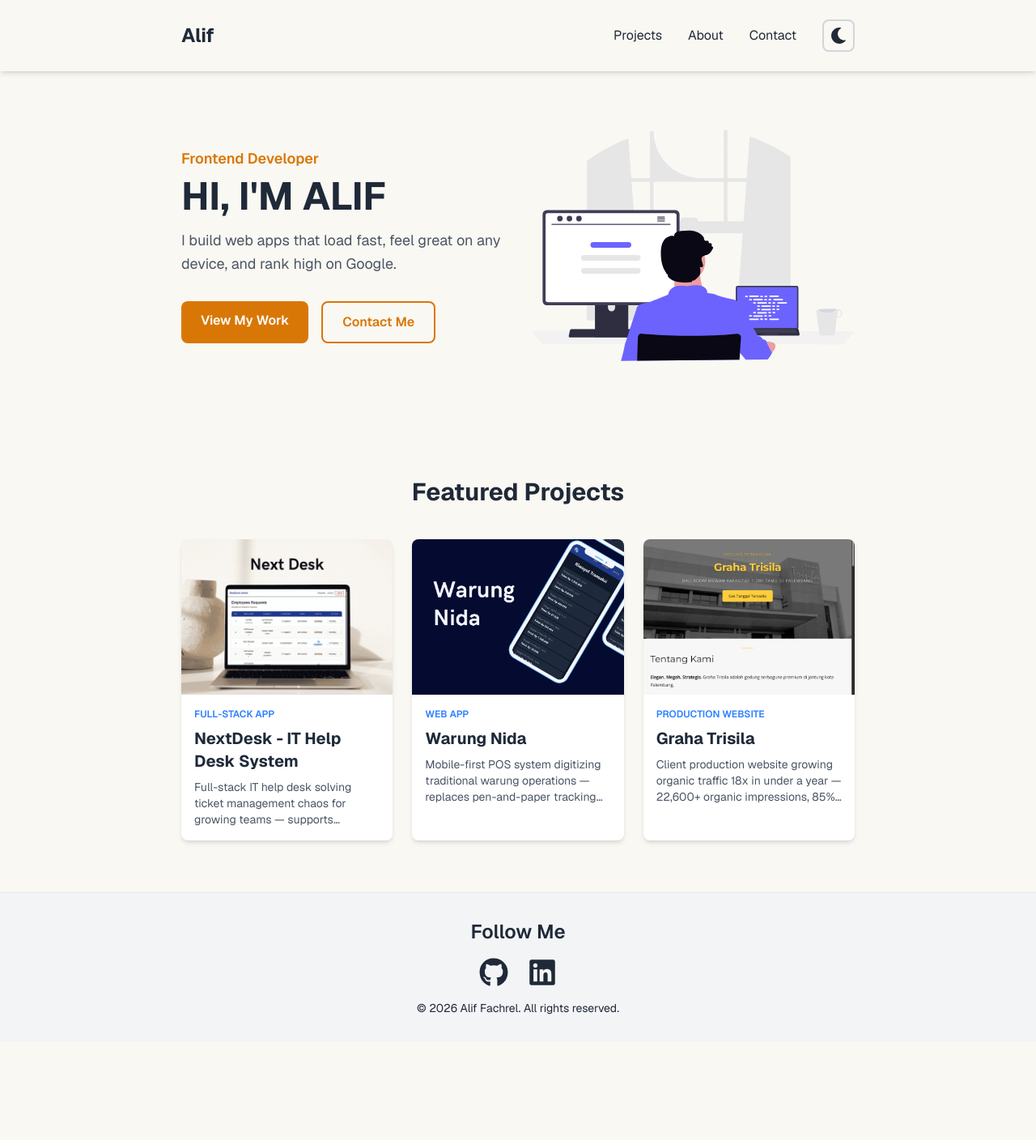
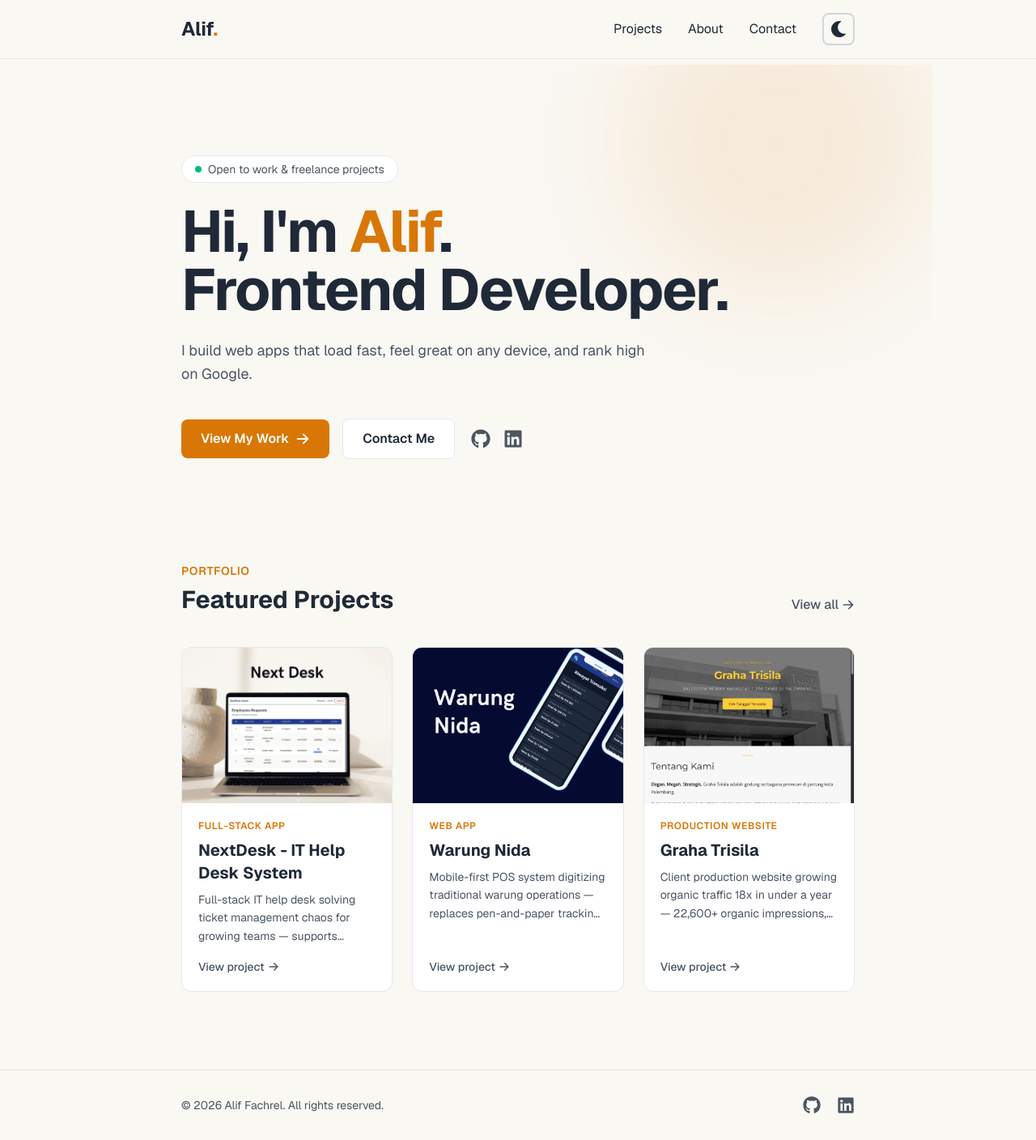
Before and after one commit to portgasalif/portofolio_Alfey, a Next.js app: page / in a window 1280 px wide. Shown: the whole page at 81% size. Before the commit the page ends 1287 px from the top, so only its background shows below. Built offline with nearby package versions, Linux system fonts and the light colour scheme.

Commit message:
Polish design and enhance user experience across multiple pages; update styles, improve layout, and add new components for better accessibility and responsiveness.

```diff
--- a/app/globals.css
+++ b/app/globals.css
@@ -3,23 +3,28 @@
 :root {
   --color-bg: #faf8f3;
   --color-bg-secondary: #f3f4f6;
+  --color-card: #ffffff;
   --color-text: #1f2937;
   --color-text-secondary: #4b5563;
   --color-accent: #d97706;
   --color-accent-hover: #b45309;
   --color-border: #e5e7eb;
-
 }
 .dark {
   --color-bg: #0f172a;
   --color-bg-secondary: #1e293b;
+  --color-card: #1e293b;
   --color-text: #e2e8f0;
   --color-text-secondary: #94a3b8;
   --color-accent: #fbbf24;
   --color-accent-hover: #f59e0b;
   --color-border: #334155;
+}
 
+html {
+  scroll-behavior: smooth;
 }
+
 body {
   font-family: var(--font-geist-sans), sans-serif;
   background-color: var(--color-bg);
@@ -27,6 +32,22 @@ body {
   transition:
     background-color 0.3s ease,
     color 0.3s ease;
+}
+
+::selection {
+  background-color: var(--color-accent);
+  color: #fff;
+}
+
+@keyframes fade-up {
+  from {
+    opacity: 0;
+    transform: translateY(16px);
+  }
+  to {
+    opacity: 1;
+    transform: translateY(0);
+  }
 }
 
 @layer components {
@@ -45,4 +66,8 @@ body {
       padding-right: 6rem;
     }
   }
+
+  .animate-fade-up {
+    animation: fade-up 0.6s ease-out both;
+  }
 }
--- a/app/layout.tsx
+++ b/app/layout.tsx
@@ -16,9 +16,12 @@ const geistMono = Geist_Mono({
 });
 
 export const metadata: Metadata = {
-  title: "Portofolio Alif",
-  description: "Portofolio by Alif Fachrel",
+  title: "Alif Fachrel — Frontend Developer",
+  description:
+    "Frontend Developer specializing in React and Next.js. I build web apps that load fast, feel great on any device, and rank high on Google.",
 };
+
+const themeInitScript = `(function(){try{var t=localStorage.getItem("theme");if(t==="dark"||(!t&&window.matchMedia("(prefers-color-scheme: dark)").matches)){document.documentElement.classList.add("dark")}}catch(e){}})();`;
 
 export default function RootLayout({
   children,
@@ -26,7 +29,10 @@ export default function RootLayout({
   children: React.ReactNode;
 }>) {
   return (
-    <html lang="en">
+    <html lang="en" suppressHydrationWarning>
+      <head>
+        <script dangerouslySetInnerHTML={{ __html: themeInitScript }} />
+      </head>
       <body
         className={`${geistSans.variable} ${geistMono.variable} antialiased`}
       >
--- a/app/page.tsx
+++ b/app/page.tsx
@@ -1,51 +1,104 @@
 import ProjectCard from "@/components/ProjectCard";
 import { projectsData } from "@/data/projectsData";
-import Image from "next/image";
 import Link from "next/link";
+import { FaGithub, FaLinkedin } from "react-icons/fa";
+import { HiArrowRight } from "react-icons/hi";
+
 export default function Home() {
   return (
     <>
-      <section className="custom-container py-20 flex flex-col sm:flex-row items-center gap-8">
-        <div className="w-full sm:w-1/2">
-          <p className="text-(--color-accent) font-semibold text-lg mb-2">
-            Frontend Developer
-          </p>
-          <h1 className="text-4xl sm:text-5xl font-bold text-(--color-text) uppercase">
-            Hi, I&apos;m Alif
+      <section className="custom-container relative overflow-hidden pt-20 pb-24 sm:pt-28 sm:pb-32">
+        <div
+          aria-hidden
+          className="pointer-events-none absolute -top-24 right-0 h-96 w-96 rounded-full bg-(--color-accent) opacity-10 blur-3xl"
+        />
+        <div
+          className="animate-fade-up inline-flex items-center gap-2 rounded-full border border-(--color-border) bg-(--color-card) px-4 py-1.5 text-sm text-(--color-text-secondary)"
+        >
+          <span className="relative flex h-2 w-2">
+            <span className="absolute inline-flex h-full w-full animate-ping rounded-full bg-emerald-400 opacity-75"></span>
+            <span className="relative inline-flex h-2 w-2 rounded-full bg-emerald-500"></span>
+          </span>
+          Open to work & freelance projects
+        </div>
+        <h1
+          className="animate-fade-up mt-6 text-5xl font-bold tracking-tight text-(--color-text) sm:text-7xl"
+          style={{ animationDelay: "100ms" }}
+        >
+          Hi, I&apos;m <span className="text-(--color-accent)">Alif</span>.
+          <br />
+          Frontend Developer.
         </h1>
-          <p className="text-lg text-(--color-text-secondary) mt-4 leading-relaxed">
+        <p
+          className="animate-fade-up mt-6 max-w-xl text-lg leading-relaxed text-(--color-text-secondary)"
+          style={{ animationDelay: "200ms" }}
+        >
           I build web apps that load fast, feel great on any device, and rank
           high on Google.
         </p>
-          <div className="flex flex-wrap gap-4 mt-8">
+        <div
+          className="animate-fade-up mt-10 flex flex-wrap items-center gap-4"
+          style={{ animationDelay: "300ms" }}
+        >
           <Link
             href="/projects"
-              className="px-6 py-3 bg-(--color-accent) hover:bg-(--color-accent-hover) text-white font-semibold rounded-lg transition-colors"
+            className="group inline-flex items-center gap-2 rounded-lg bg-(--color-accent) px-6 py-3 font-semibold text-white transition-colors hover:bg-(--color-accent-hover)"
           >
             View My Work
+            <HiArrowRight
+              size={18}
+              className="transition-transform group-hover:translate-x-1"
+            />
           </Link>
           <Link
             href="/contact"
-              className="px-6 py-3 border-2 border-(--color-accent) text-(--color-accent) hover:bg-(--color-accent) hover:text-white font-semibold rounded-lg transition-colors"
+            className="rounded-lg border border-(--color-border) bg-(--color-card) px-6 py-3 font-semibold text-(--color-text) transition-colors hover:border-(--color-accent) hover:text-(--color-accent)"
           >
             Contact Me
           </Link>
+          <div className="ml-1 flex items-center gap-4">
+            <a
+              href="https://github.com/portgasalif"
+              target="_blank"
+              rel="noopener noreferrer"
+              aria-label="GitHub"
+              className="text-(--color-text-secondary) transition-colors hover:text-(--color-accent)"
+            >
+              <FaGithub size={24} />
+            </a>
+            <a
+              href="https://www.linkedin.com/in/alif-fachrel-anargya/"
+              target="_blank"
+              rel="noopener noreferrer"
+              aria-label="LinkedIn"
+              className="text-(--color-text-secondary) transition-colors hover:text-(--color-accent)"
+            >
+              <FaLinkedin size={24} />
+            </a>
           </div>
         </div>
-        <div className="w-full sm:w-1/2">
-          <Image
-            src="/images/undraw_programming_j1zw.svg"
-            alt="Developer Ilustration"
-            width={800}
-            height={572}
-            className="w-full h-auto"
-          />
-        </div>
       </section>
-      <section className="custom-container py-16">
-        <h2 className="text-3xl font-bold text-center mb-10 text-(--color-text)">
+      <section className="custom-container pb-24">
+        <div className="mb-10 flex items-end justify-between">
+          <div>
+            <p className="mb-2 text-sm font-semibold uppercase tracking-wider text-(--color-accent)">
+              Portfolio
+            </p>
+            <h2 className="text-3xl font-bold text-(--color-text)">
               Featured Projects
             </h2>
+          </div>
+          <Link
+            href="/projects"
+            className="group hidden items-center gap-1 font-medium text-(--color-text-secondary) transition-colors hover:text-(--color-accent) sm:inline-flex"
+          >
+            View all
+            <HiArrowRight
+              size={16}
+              className="transition-transform group-hover:translate-x-1"
+            />
+          </Link>
+        </div>
         <div className="grid grid-cols-1 gap-6 sm:grid-cols-2 lg:grid-cols-3 ">
           {projectsData.map((project) => (
             <ProjectCard key={project.id} {...project} />
--- a/app/projects/page.tsx
+++ b/app/projects/page.tsx
@@ -3,10 +3,19 @@ import { projectsData } from "@/data/projectsData";
 
 export default function ProjectPage() {
   return (
-    <div className="custom-container py-20">
-      <h1 className="text-4xl font-bold text-center mb-10">
-        Projects portfolio
-      </h1>
+    <div className="custom-container py-16 sm:py-20">
+      <div className="text-center mb-12">
+        <p className="mb-2 text-sm font-semibold uppercase tracking-wider text-(--color-accent)">
+          Portfolio
+        </p>
+        <h1 className="text-4xl sm:text-5xl font-bold text-(--color-text)">
+          My Projects
+        </h1>
+        <p className="mt-4 text-lg text-(--color-text-secondary) max-w-2xl mx-auto">
+          A selection of things I&apos;ve built — from production websites to
+          full-stack apps.
+        </p>
+      </div>
       <div className="grid grid-cols-1 sm:grid-cols-2 lg:grid-cols-3 gap-6">
         {projectsData.map((project) => (
           <ProjectCard key={project.id} {...project} />
--- a/components/Footer.tsx
+++ b/components/Footer.tsx
@@ -2,32 +2,31 @@ import { FaGithub, FaLinkedin } from "react-icons/fa";
 
 export default function Footer() {
   return (
-    <footer className="bg-(--color-bg-secondary) border-t border-(--color-border)">
-      <div className="custom-container py-8">
-        <h1 className="text-center text-2xl font-semibold mb-4 text-(--color-text)">
-          Follow Me
-        </h1>
-        <div className="flex justify-center gap-6 mb-4">
+    <footer className="border-t border-(--color-border)">
+      <div className="custom-container py-8 flex flex-col items-center gap-4 sm:flex-row sm:justify-between">
+        <p className="text-sm text-(--color-text-secondary)">
+          &copy; {new Date().getFullYear()} Alif Fachrel. All rights reserved.
+        </p>
+        <div className="flex items-center gap-5">
           <a
             href="https://github.com/portgasalif"
             target="_blank"
             rel="noopener noreferrer"
-            className="text-(--color-text) hover:text-(--color-text-secondary) transition-colors"
+            aria-label="GitHub"
+            className="text-(--color-text-secondary) hover:text-(--color-accent) transition-colors"
           >
-            <FaGithub size={36} />
+            <FaGithub size={22} />
           </a>
           <a
             href="https://www.linkedin.com/in/alif-fachrel-anargya/"
             target="_blank"
             rel="noopener noreferrer"
-            className="text-(--color-text) hover:text-(--color-text-secondary) transition-colors"
+            aria-label="LinkedIn"
+            className="text-(--color-text-secondary) hover:text-(--color-accent) transition-colors"
           >
-            <FaLinkedin size={36} />
+            <FaLinkedin size={22} />
           </a>
         </div>
-        <p className="text-center text-sm text-(--color-text)">
-          &copy; {new Date().getFullYear()} Alif Fachrel. All rights reserved.
-        </p>
       </div>
     </footer>
   );
--- a/components/Navigation.tsx
+++ b/components/Navigation.tsx
@@ -26,11 +26,11 @@ export default function Navigation() {
   };
   return (
     <>
-      <nav className="fixed top-0 w-full bg-(--color-bg) shadow-md z-50">
+      <nav className="fixed top-0 w-full bg-(--color-bg)/80 backdrop-blur-md border-b border-(--color-border) z-50">
         <div className="custom-container">
-          <div className=" flex justify-between items-center py-6">
+          <div className=" flex justify-between items-center py-4">
             <Link href="/" className="text-2xl font-bold text-(--color-text)">
-              Alif
+              Alif<span className="text-(--color-accent)">.</span>
             </Link>
             <button
               onClick={toggleMobileMenu}
@@ -70,7 +70,7 @@ export default function Navigation() {
         ></div>
       )}
       <div
-        className={`fixed right-0 top-0 h-screen w-64 bg-(--color-bg) z-50 md:hidden transform transition-transform duration-300 shadow-xl ${isMobileMenuOpen ? "translate-x-0" : "translate-x-full"}`}
+        className={`fixed right-0 top-0 h-screen w-64 bg-(--color-bg) border-l border-(--color-border) z-50 md:hidden transform transition-transform duration-300 shadow-xl ${isMobileMenuOpen ? "translate-x-0" : "translate-x-full"}`}
       >
         <div className="flex flex-col h-full pt-16 px-6">
           <button
--- a/components/ProjectCard.tsx
+++ b/components/ProjectCard.tsx
@@ -1,5 +1,7 @@
 import Link from "next/link";
 import Image from "next/image";
+import { HiArrowRight } from "react-icons/hi";
+
 interface ProjectCardProps {
   id: number;
   title: string;
@@ -16,24 +18,36 @@ export default function ProjectCard({
   image,
 }: ProjectCardProps) {
   return (
-    <Link href={`/projects/${id}`}>
-      <div className="bg-white rounded-lg shadow-md hover:shadow-xl transition-shadow duration-300 overflow-hidden h-full">
+    <Link href={`/projects/${id}`} className="group block h-full">
+      <article className="flex h-full flex-col overflow-hidden rounded-xl border border-(--color-border) bg-(--color-card) transition-all duration-300 hover:-translate-y-1 hover:border-(--color-accent)/50 hover:shadow-xl">
+        <div className="overflow-hidden">
           <Image
             src={image}
             alt={title}
-          className="w-full h-48 object-cover "
+            className="h-48 w-full object-cover transition-transform duration-500 group-hover:scale-105"
             width={400}
             height={300}
           />
-        <div className="p-4 ">
-          <p className="text-xs uppercase font-semibold text-blue-500 mb-2">
+        </div>
+        <div className="flex flex-1 flex-col p-5">
+          <p className="mb-2 text-xs font-semibold uppercase tracking-wider text-(--color-accent)">
             {category}
           </p>
-          <h2 className="text-xl font-bold text-gray-800 mb-2">{title}</h2>
-
-          <p className="text-sm text-gray-600 line-clamp-3">{description}</p>
+          <h3 className="mb-2 text-xl font-bold text-(--color-text)">
+            {title}
+          </h3>
+          <p className="text-sm leading-relaxed text-(--color-text-secondary) line-clamp-3">
+            {description}
+          </p>
+          <span className="mt-auto inline-flex items-center gap-1 pt-4 text-sm font-medium text-(--color-text-secondary) transition-colors group-hover:text-(--color-accent)">
+            View project
+            <HiArrowRight
+              size={14}
+              className="transition-transform group-hover:translate-x-1"
+            />
+          </span>
         </div>
-      </div>
+      </article>
     </Link>
   );
 }
```
Also changed, not shown: app/about/page.tsx (+19 -6 lines), app/contact/page.tsx (+45 -36 lines), app/projects/[id]/page.tsx (+19 -7 lines). Lines whose indentation alone changed are shown as unchanged.
